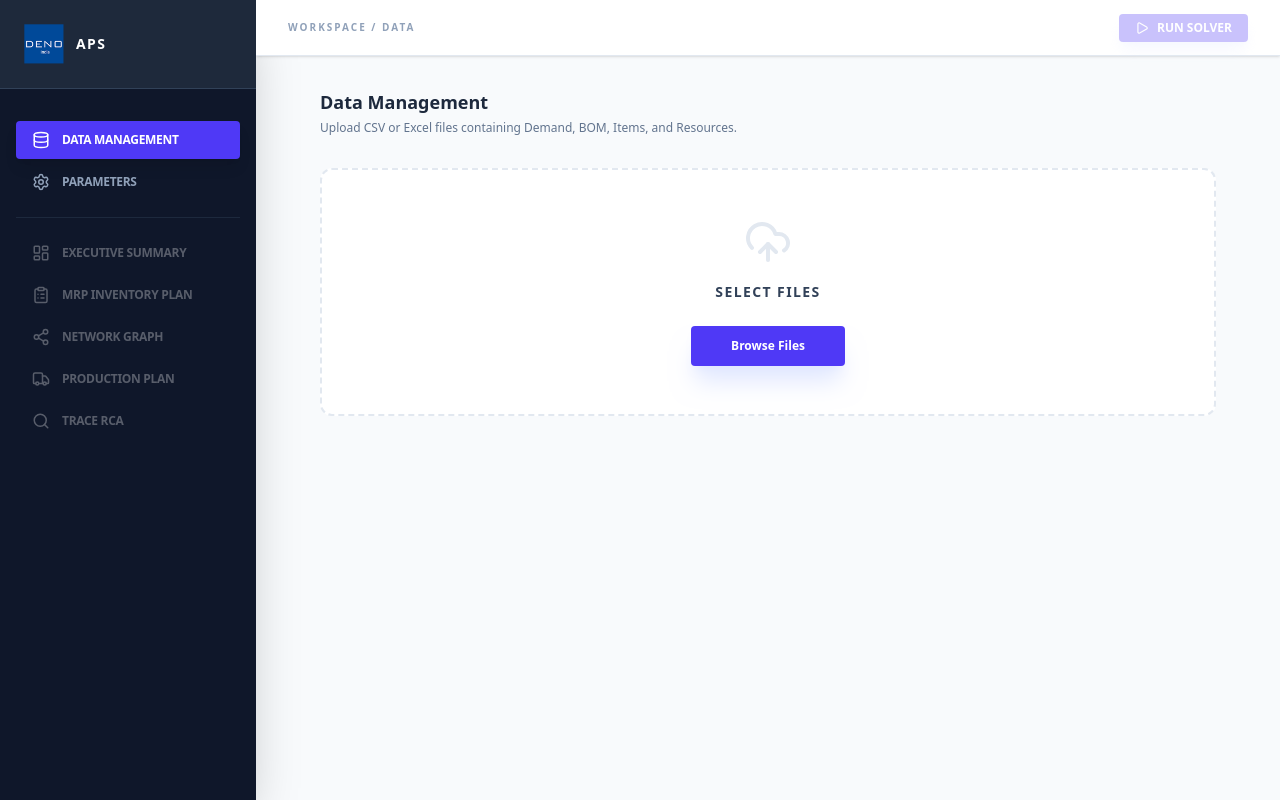
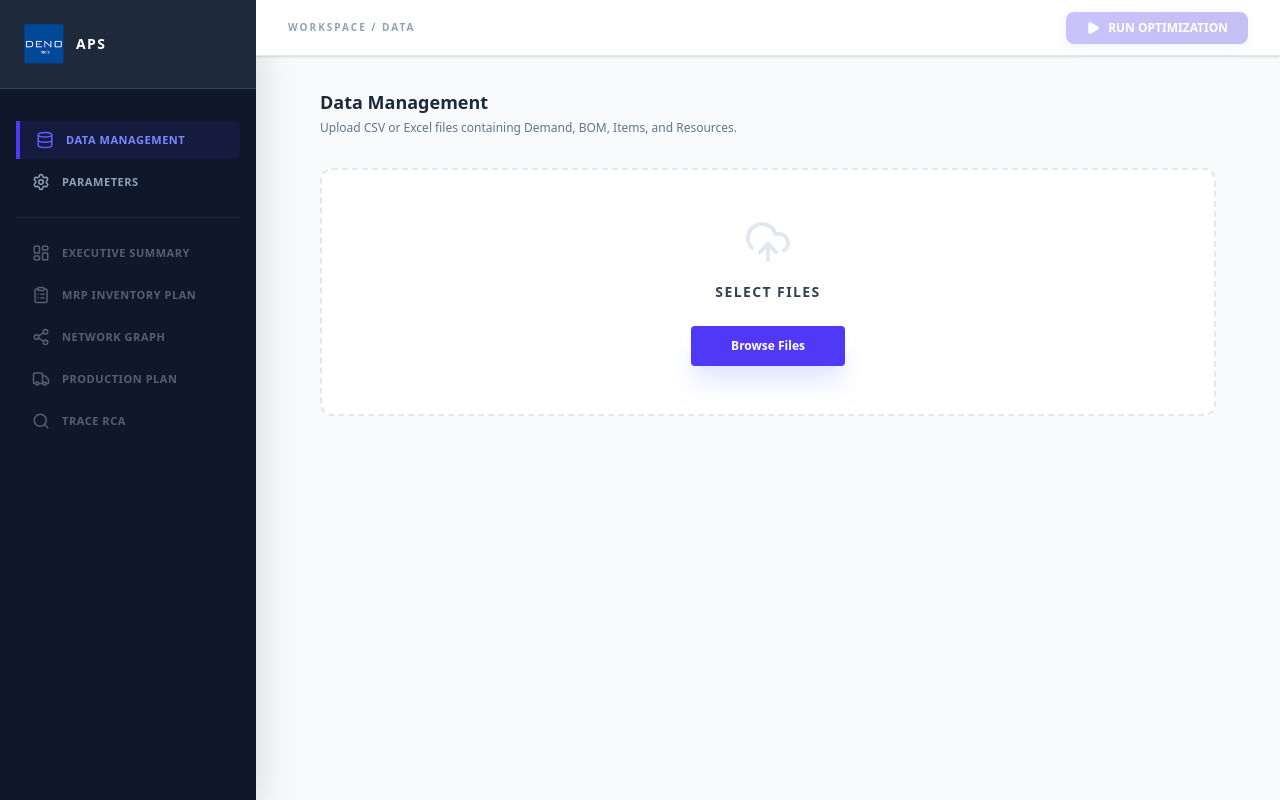
Before and after one commit to parakhc4/poc_mock2, a React app in the folder frontend/: page / in a window 1280 px wide. Built offline with nearby package versions, Linux system fonts and the light colour scheme; the HTML template or start-up script is replaced by a standard one.

Commit message:
minor beautification

```diff
--- a/frontend/src/App.jsx
+++ b/frontend/src/App.jsx
@@ -219,9 +219,14 @@ export default function App() {
       <main className="flex-1 flex flex-col overflow-hidden">
         <header className="h-14 bg-white border-b border-slate-200 flex items-center justify-between px-8 shadow-sm z-10">
           <h2 className="text-[10px] font-black text-slate-400 uppercase tracking-[0.2em]">Workspace / {activeTab}</h2>
-          <button onClick={handleSolve} disabled={loading || files.length === 0} className="flex items-center gap-2 bg-indigo-600 hover:bg-indigo-700 text-white px-4 py-1.5 rounded text-xs font-bold transition-all disabled:opacity-30 shadow-lg shadow-indigo-100">
-            {loading ? <Loader2 className="animate-spin" size={14}/> : <Play size={14}/>} {loading ? "PROCESSING..." : "RUN SOLVER"}
-          </button>
+<button
+  onClick={handleSolve}
+  disabled={loading || files.length === 0}
+  className="relative flex items-center gap-2 bg-gradient-to-r from-indigo-600 to-indigo-700 hover:from-indigo-500 hover:to-indigo-600 text-white px-5 py-2 rounded-lg text-xs font-bold transition-all disabled:opacity-30 shadow-[0_4px_12px_rgba(99,102,241,0.25)] active:scale-95"
+>
+  {loading ? <Loader2 className="animate-spin" size={14}/> : <Play size={14} fill="currentColor"/>}
+  {loading ? "ANALYZING CONSTRAINTS..." : "RUN OPTIMIZATION"}
+</button>
         </header>
 
         <div className="flex-1 overflow-auto p-8">
@@ -460,12 +465,36 @@ export default function App() {
 }
 
 const NavItem = ({ icon, label, active, onClick, disabled }) => (
-  <div onClick={!disabled ? onClick : undefined} className={`flex items-center gap-3 px-4 py-2.5 rounded cursor-pointer transition-all ${disabled ? 'opacity-30 cursor-not-allowed' : (active ? 'bg-indigo-600 text-white shadow-lg' : 'text-slate-400 hover:bg-slate-800')}`}>{icon} <span className="text-xs font-bold uppercase tracking-tight">{label}</span></div>
+  <div
+    onClick={!disabled ? onClick : undefined}
+    className={`flex items-center gap-3 px-4 py-2.5 rounded-lg cursor-pointer transition-all duration-200 group
+      ${disabled ? 'opacity-30 cursor-not-allowed' :
+      (active
+        ? 'bg-indigo-600/10 text-indigo-400 border-l-4 border-indigo-600 rounded-l-none'
+        : 'text-slate-400 hover:bg-slate-800/50 hover:text-white')}`}
+  >
+    <span className={`${active ? 'text-indigo-500' : 'group-hover:text-indigo-400'}`}>{icon}</span>
+    <span className="text-[11px] font-semibold uppercase tracking-wider">{label}</span>
+  </div>
 );
 
 const KPICard = ({ label, value, icon, trend }) => (
-  <div className="bg-white p-6 rounded-xl border border-slate-200 shadow-sm transition-all hover:border-indigo-200">
-    <div className="flex justify-between items-start mb-3"><div className="p-2 bg-slate-50 rounded shadow-inner">{icon}</div>{trend && <span className={`text-[9px] font-black px-1.5 py-0.5 rounded ${trend === 'Healthy' ? 'bg-green-50 text-green-600' : 'bg-amber-50 text-amber-600'}`}>{trend}</span>}</div>
-    <p className="text-[9px] font-black text-slate-400 uppercase tracking-widest">{label}</p><h4 className="text-xl font-black text-slate-800 tabular-nums">{value}</h4>
+  <div className="bg-white p-6 rounded-xl border border-slate-200/60 shadow-sm hover:shadow-md hover:border-indigo-200/50 transition-all duration-300">
+    <div className="flex justify-between items-start mb-4">
+      <div className="p-2.5 bg-slate-50 rounded-lg text-slate-600 border border-slate-100">
+        {icon}
+      </div>
+      {trend && (
+        <span className={`text-[10px] font-bold px-2 py-0.5 rounded-full border ${
+          trend === 'Healthy'
+            ? 'bg-emerald-50 text-emerald-700 border-emerald-100'
+            : 'bg-amber-50 text-amber-700 border-amber-100'
+        }`}>
+          {trend}
+        </span>
+      )}
+    </div>
+    <p className="text-[10px] font-bold text-slate-400 uppercase tracking-[0.1em]">{label}</p>
+    <h4 className="text-2xl font-extrabold text-slate-800 tracking-tight tabular-nums">{value}</h4>
   </div>
 );
--- a/frontend/src/index.css
+++ b/frontend/src/index.css
@@ -1,9 +1,10 @@
 @import "tailwindcss";
+@import url('https://fonts.googleapis.com/css2?family=Inter:wght@300;400;500;600;700;800&display=swap');
 
-/* Professional Dashboard Reset */
 html, body, #root {
   height: 100%;
   margin: 0;
   padding: 0;
-  background-color: #F1F5F9; /* o9-style background */
+  background-color: #F8FAFC; /* Slightly brighter, cleaner slate */
+  font-family: 'Inter', sans-serif;
 }
--- a/frontend/tailwind.config.js
+++ b/frontend/tailwind.config.js
@@ -1,18 +1,17 @@
-/** @type {import('tailwindcss').Config} */
 export default {
-  content: [
-    "./index.html",
-    "./src/**/*.{js,ts,jsx,tsx}",
-  ],
+  content: ["./index.html", "./src/**/*.{js,ts,jsx,tsx}"],
   theme: {
     extend: {
+      fontFamily: {
+        sans: ['Inter', 'ui-sans-serif', 'system-ui'],
+      },
       colors: {
         brand: {
           navy: '#0F172A',
           indigo: '#6366f1',
+          slate: '#94a3b8'
         }
       }
     },
   },
-  plugins: [],
 }
```
